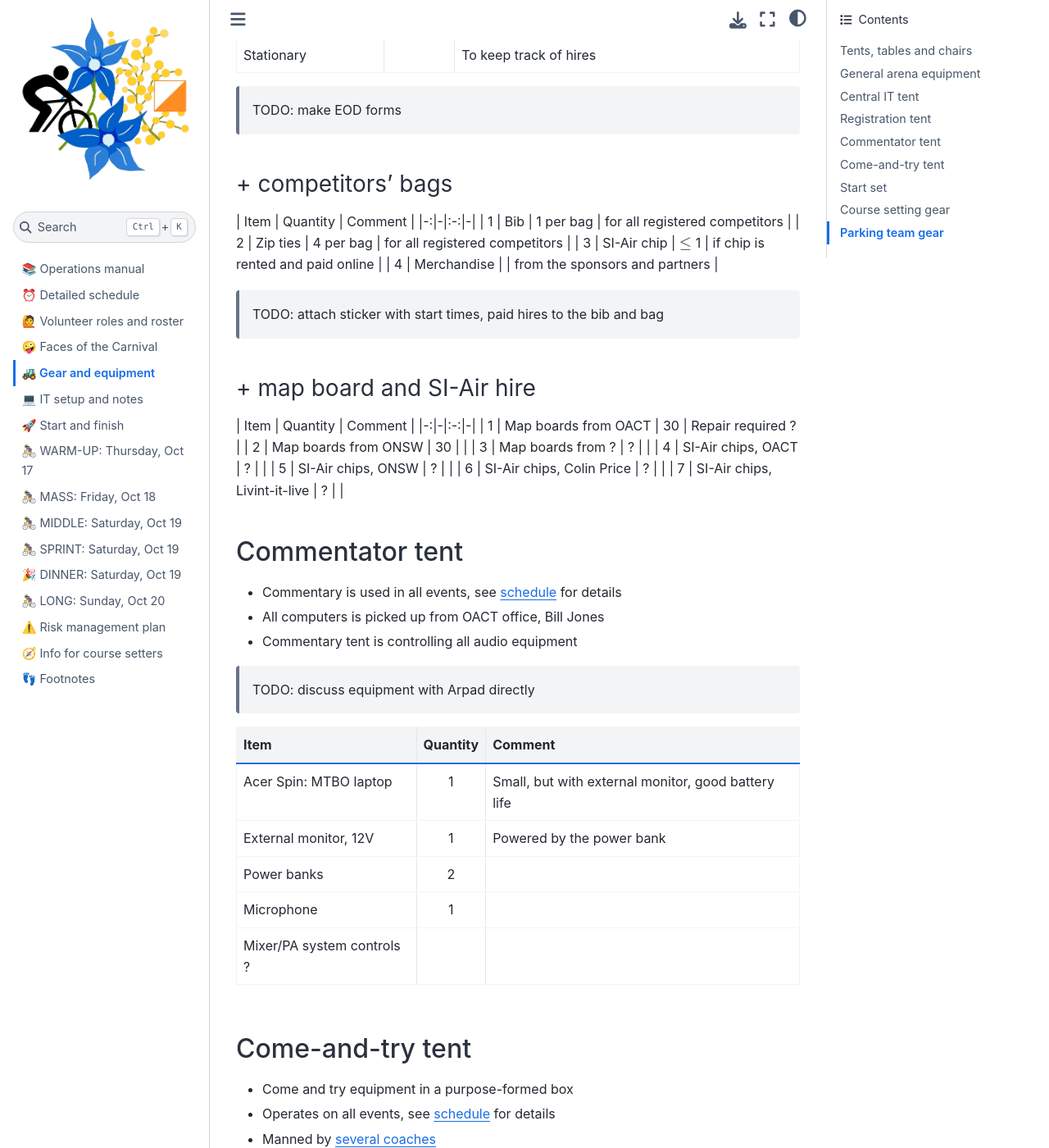
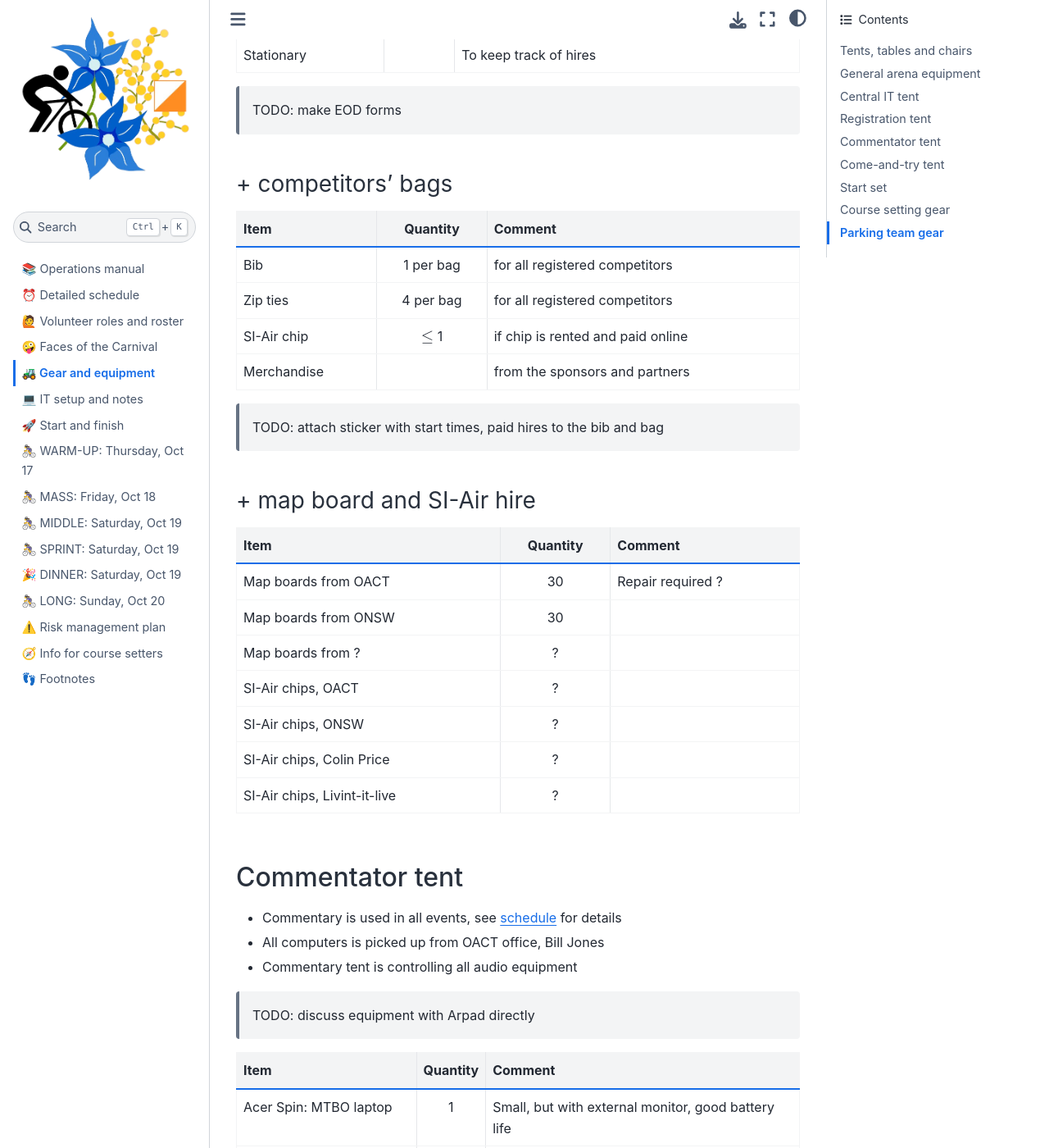
Before and after one commit to fediskhakov/mtbo2024champ, a Jupyter Book: the page built from 03.equipment.md, in a window 1280 px wide and 1400 px high, scrolled down 5222 px. Shown: the whole window at 82% size. Built offline with Jupyter Book 1.0.4 settings and Sphinx 7.4.7 and the Sphinx Book theme 1.1.4, drawn with Linux system fonts in a browser that asks for light colours; some of the changed text lies outside the part shown.

Commit message:
Equipment update

```diff
--- a/03.equipment.md
+++ b/03.equipment.md
@@ -159,25 +159,25 @@ This list is to be updated. Check with [IT section](04.computers.md) as well.
 ### + competitors' bags
 
 | Item | Quantity | Comment |
-|-:|-|:-:|-|
-| 1 | Bib | 1 per bag | for all registered competitors |
-| 2 | Zip ties | 4 per bag | for all registered competitors |
-| 3 | SI-Air chip | $\le$ 1 | if chip is rented and paid online |
-| 4 | Merchandise | | from the sponsors and partners |
+|-|:-:|-|
+| Bib | 1 per bag | for all registered competitors |
+| Zip ties | 4 per bag | for all registered competitors |
+| SI-Air chip | $\le$ 1 | if chip is rented and paid online |
+| Merchandise | | from the sponsors and partners |
 
 > TODO: attach sticker with start times, paid hires to the bib and bag
 
 ### + map board and SI-Air hire
 
 | Item | Quantity | Comment |
-|-:|-|:-:|-|
-| 1 | Map boards from OACT | 30 | Repair required ? |
-| 2 | Map boards from ONSW | 30 |  |
-| 3 | Map boards from ? | ? |  |
-| 4 | SI-Air chips, OACT | ? |  |
-| 5 | SI-Air chips, ONSW | ? |  |
-| 6 | SI-Air chips, Colin Price | ? |  |
-| 7 | SI-Air chips, Livint-it-live | ? |  |
+|-|:-:|-|
+| Map boards from OACT | 30 | Repair required ? |
+| Map boards from ONSW | 30 |  |
+| Map boards from ? | ? |  |
+| SI-Air chips, OACT | ? |  |
+| SI-Air chips, ONSW | ? |  |
+| SI-Air chips, Colin Price | ? |  |
+| SI-Air chips, Livint-it-live | ? |  |
 
 
 (equipment:commentator)=
@@ -210,7 +210,6 @@ This list is to be updated. Check with [IT section](04.computers.md) as well.
 | Sample maps | 5-10 | Coaches to provide |
 | Sample control | 1 |  |
 | `Ask me` banner | 2 | From shed |
-| | | |
 
 
 (equipment:start)=
@@ -238,13 +237,13 @@ This list is to be updated. Check with [IT section](04.computers.md) as well.
 
 
 | Item | Quantity | Comment |
-|-:|-|:-:|-|
-| 1 | Controls stands |  | Total $\approx$ 120 stands |
-| 2 | Controls flags | ? |  |
-| 3 | SI units BS11 | as needed | |
-| 4 | Magnetic on/off stick for BS11 SI units | 10 | Stored with SI units |
-| 5 | Control setters vest | 4 | Very useful for BS-11 units |
-| 6 | Battery powered drill | own | For setting controls in hard ground |
+|-|:-:|-|
+| Controls stands |  | Total $\approx$ 120 stands |
+| Controls flags | ? |  |
+| SI units BS11 | as needed | |
+| Magnetic on/off stick for BS11 SI units | 10 | Stored with SI units |
+| Control setters vest | 4 | Very useful for BS-11 units |
+| Battery powered drill | own | For setting controls in hard ground |
 
 - More stand to arrive as John and Ann arrange
 - More control flags are available from John and Ann if needed
```
